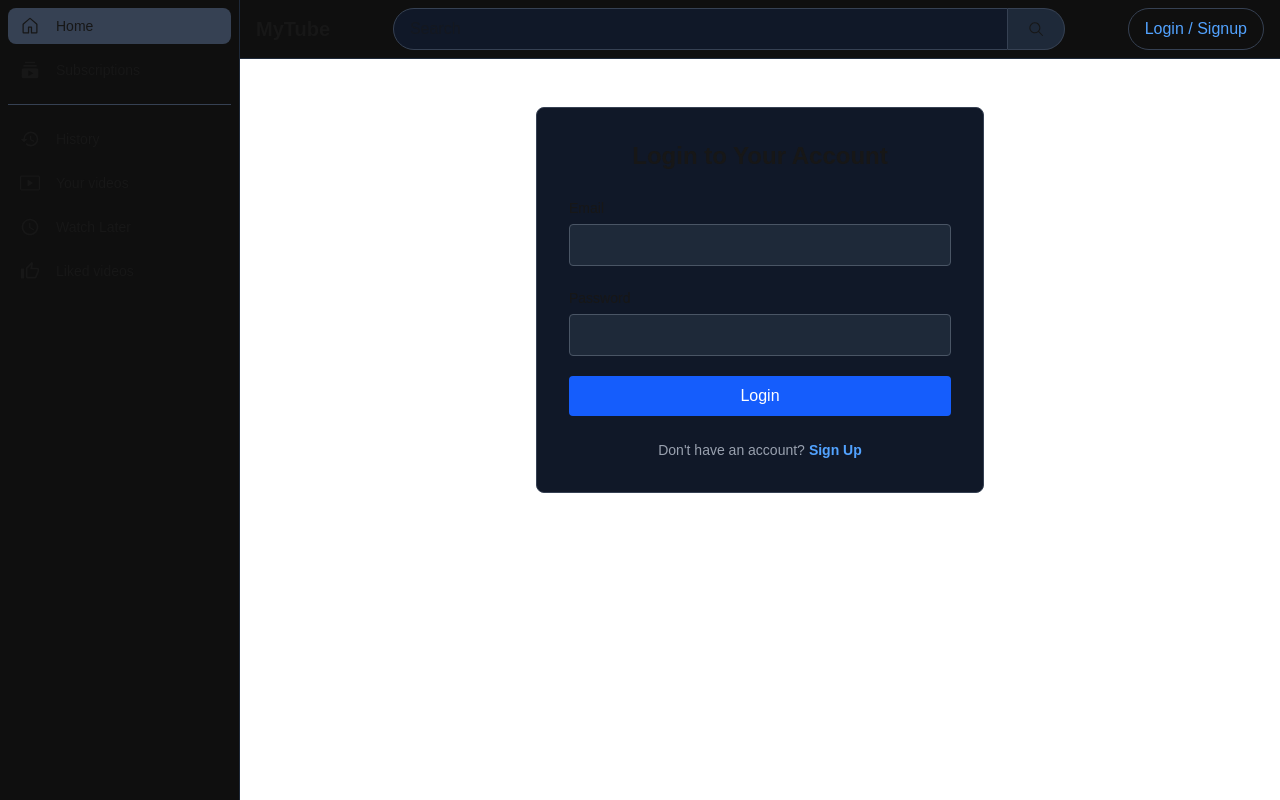
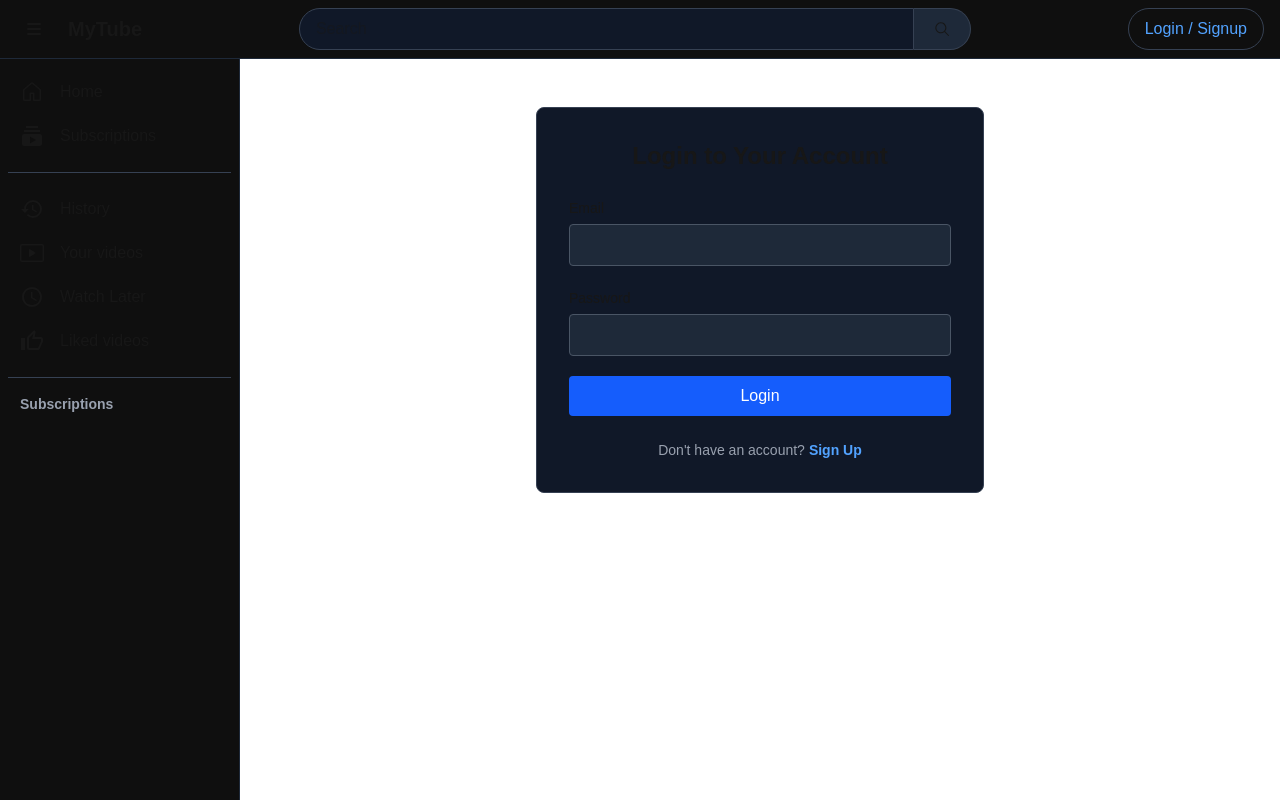
Before and after one commit to Samayyy96/Youtube-Twitter-clone, a Next.js app in the folder frontend/: page /auth in a window 1280 px wide. Built offline with nearby package versions, Linux system fonts and the light colour scheme.

Commit message:
Upgraded sidebar ui to max level , shows a list of subscriber in sidebar

```diff
--- /dev/null
+++ b/frontend/app/components/MainContent.tsx
@@ -0,0 +1,19 @@
+// app/components/MainContent.tsx
+
+'use client';
+
+import { useAuth } from '../context/AuthContext';
+
+export default function MainContent({ children }: { children: React.ReactNode }) {
+    const { isSidebarOpen } = useAuth();
+
+    return (
+        // This 'main' element will grow to fill the remaining space
+        // Its left margin will adjust based on the sidebar's state, pushing the content
+        <main
+            className={`flex-1 overflow-y-auto transition-all duration-300 ${isSidebarOpen ? 'ml-60' : 'ml-20'}`}
+        >
+            {children}
+        </main>
+    );
+}
--- a/frontend/app/components/Navbar.tsx
+++ b/frontend/app/components/Navbar.tsx
@@ -6,16 +6,17 @@ import Link from 'next/link';
 import { useAuth } from '../context/AuthContext';
 import { GoPlusCircle, GoSearch } from 'react-icons/go';
 import { IoNotificationsOutline } from 'react-icons/io5';
-import { useState, useEffect } from 'react'; // Import hooks
+import { useState, useEffect } from 'react';
+import { HiMenu } from 'react-icons/hi';
 
-// A simple type for the user data we expect to fetch
+
 interface CurrentUser {
     username: string;
     avatar?: { url: string };
 }
 
 export default function Navbar() {
-  const { isLoggedIn, logout } = useAuth(); // Get login state from our simple context
+  const { isLoggedIn, logout ,toggleSidebar } = useAuth();
 
   // 1. ADD NEW STATE to hold the user's details
   const [currentUser, setCurrentUser] = useState<CurrentUser | null>(null);
@@ -52,7 +53,12 @@ export default function Navbar() {
 
   return (
     <nav className="sticky top-0 z-50 flex items-center justify-between px-4 py-2 bg-[#0F0F0F] border-b border-gray-800">
-      <Link href="/" className="text-xl font-bold">MyTube</Link>
+      <div className="flex items-center gap-4">
+        <button onClick={toggleSidebar} className="p-2 rounded-full hover:bg-gray-700">
+            <HiMenu className="text-xl" />
+        </button>
+        <Link href="/" className="text-xl font-bold">MyTube</Link>
+      </div>
 
       {/* Search Bar */}
       <div className="flex-grow max-w-2xl hidden sm:flex">
--- a/frontend/app/components/Sidebar.tsx
+++ b/frontend/app/components/Sidebar.tsx
@@ -1,31 +1,119 @@
+// app/components/Sidebar.tsx
+'use client';
 import Link from 'next/link';
+import { useAuth } from '../context/AuthContext';
+import { useState, useEffect } from 'react';
 import { GoHome, GoVideo } from 'react-icons/go';
 import { MdSubscriptions, MdOutlineHistory, MdOutlineWatchLater, MdOutlineThumbUp } from 'react-icons/md';
 
-const SidebarLink = ({ icon, text, href, active }: { icon: React.ReactNode, text: string, href: string, active?: boolean }) => {
-  const activeClass = active ? 'bg-gray-700' : 'hover:bg-gray-700';
+// Define a type for the subscribed channel data we expect from the API
+interface SubscribedChannel {
+    subscribedChannel: {
+        _id: string;
+        username: string;
+        fullName: string;
+        avatar: { url: string };
+    };
+}
+
+// A new, more flexible Link component for the sidebar
+const SidebarLink = ({ icon, text, href, isOpen }: { icon: React.ReactNode, text: string, href: string, isOpen: boolean }) => {
   return (
-    <Link href={href} className={`flex items-center gap-4 px-3 py-2 rounded-lg text-sm ${activeClass}`}>
-      <span className="text-xl">{icon}</span>
-      <span>{text}</span>
+    <Link href={href} className={`flex items-center gap-4 py-2 rounded-lg hover:bg-gray-700 ${isOpen ? 'px-3' : 'px-2 justify-center'}`}>
+      <span className="text-2xl">{icon}</span>
+      {/* Conditionally render the text based on the 'isOpen' prop */}
+      <span className={`transition-all duration-200 ${isOpen ? 'opacity-100' : 'opacity-0 w-0'}`}>
+        {text}
+      </span>
     </Link>
   );
-}
+};
 
 export default function Sidebar() {
+  const { isSidebarOpen } = useAuth();
+  const { isLoggedIn } = useAuth();
+
+
+  const [subscriptions, setSubscriptions] = useState<SubscribedChannel[]>([]);
+
+    useEffect(() => {
+        // Only fetch subscriptions if the user is logged in
+        if (!isLoggedIn) {
+            setSubscriptions([]); // Clear subscriptions if user logs out
+            return;
+        }
+
+        const fetchSubscriptions = async () => {
+            const token = localStorage.getItem('accessToken');
+            if (!token) return;
+
+            // Your backend route to get subscribed channels.
+            // Note: Your current controller takes `subscriberId` as a URL param.
+            // It's often better to get this from the authenticated user (`req.user._id`).
+            // For now, let's assume we need to call the `/current-user` endpoint first.
+            try {
+                const meResponse = await fetch('http://localhost:3000/api/v1/users/current-user', {
+                    headers: { 'Authorization': `Bearer ${token}` }
+                });
+                if (!meResponse.ok) return;
+
+                const meData = await meResponse.json();
+                const myUserId = meData.data._id;
+
+                const subResponse = await fetch(`http://localhost:3000/api/v1/subscriptions/u/${myUserId}`, {
+                     headers: { 'Authorization': `Bearer ${token}` }
+                });
+
+                if (subResponse.ok) {
+                    const result = await subResponse.json();
+                    setSubscriptions(result.data || []);
+                }
+            } catch (error) {
+                console.error("Failed to fetch subscriptions:", error);
+            }
+        };
+
+        fetchSubscriptions();
+    }, [isLoggedIn]); // Re-fetch when the user's login status changes
+
   return (
-    <aside className="w-60 bg-[#0F0F0F] p-2 hidden md:flex flex-col border-r border-gray-800">
-      <div className="space-y-2">
-        <SidebarLink icon={<GoHome />} text="Home" href="/" active />
-        <SidebarLink icon={<MdSubscriptions />} text="Subscriptions" href="/subscriptions" />
+    // The sidebar changes its width and position based on the state
+    <aside
+        className={`fixed top-0 left-0 h-screen bg-[#0F0F0F] p-2 flex-col border-r border-gray-800 transition-all duration-300 hidden md:flex
+        ${isSidebarOpen ? 'w-60' : 'w-20'}`}
+    >
+      <div className="space-y-1 mt-16">
+        <SidebarLink icon={<GoHome />} text="Home" href="/" isOpen={isSidebarOpen} />
+        <SidebarLink icon={<MdSubscriptions />} text="Subscriptions" href="/subscriptions" isOpen={isSidebarOpen} />
       </div>
       <hr className="my-4 border-gray-700" />
-      <div className="space-y-2">
-        <SidebarLink icon={<MdOutlineHistory />} text="History" href="/history" />
-        <SidebarLink icon={<GoVideo />} text="Your videos" href="/my-videos" />
-        <SidebarLink icon={<MdOutlineWatchLater />} text="Watch Later" href="/watch-later" />
-        <SidebarLink icon={<MdOutlineThumbUp />} text="Liked videos" href="/liked" />
+      <div className="space-y-1">
+        <SidebarLink icon={<MdOutlineHistory />} text="History" href="/history" isOpen={isSidebarOpen} />
+        <SidebarLink icon={<GoVideo />} text="Your videos" href="/profile" isOpen={isSidebarOpen} />
+        <SidebarLink icon={<MdOutlineWatchLater />} text="Watch Later" href="/watch-later" isOpen={isSidebarOpen} />
+        <SidebarLink icon={<MdOutlineThumbUp />} text="Liked videos" href="/liked" isOpen={isSidebarOpen} />
       </div>
+
+      {/* subscribers list */}
+      <div className={`transition-opacity duration-200 ${isSidebarOpen ? 'opacity-100' : 'opacity-0 pointer-events-none'}`}>
+                <hr className="my-4 border-gray-700" />
+                <h2 className="px-3 text-sm font-semibold text-gray-400">Subscriptions</h2>
+                <div className="mt-2 space-y-1">
+                    {subscriptions.map(({ subscribedChannel }) => (
+                        <Link key={subscribedChannel._id} href={`/${subscribedChannel.username}`} className="flex items-center gap-3 px-3 py-2 rounded-lg hover:bg-gray-800">
+                            <img
+                                src={subscribedChannel.avatar.url}
+                                alt={subscribedChannel.fullName}
+                                className="w-6 h-6 rounded-full object-cover"
+                            />
+                            <span className="text-sm font-medium whitespace-nowrap overflow-hidden text-ellipsis">
+                                {subscribedChannel.fullName}
+                            </span>
+                        </Link>
+                    ))}
+                </div>
+            </div>
+      {/* You can add the subscriptions list here, which would only be visible when isOpen is true */}
     </aside>
   );
 }
--- a/frontend/app/components/TagsBar.tsx
+++ b/frontend/app/components/TagsBar.tsx
@@ -48,7 +48,7 @@ export default function TagsBar() {
     ];
 
     return (
-        <div className="sticky top-[57px] bg-[#0F0F0F] z-40 py-2 border-b border-gray-800 center">
+        <div className="top-[57px] bg-[#0F0F0F] z-40 py-2 border-b border-gray-800 center">
             <div className="flex items-center gap-3 overflow-x-auto pb-2 px-4 md:px-6 no-scrollbar">
                 {categories.map(category => (
                     <div key={category} onClick={() => handleFilter('query', category)}>
--- a/frontend/app/context/AuthContext.tsx
+++ b/frontend/app/context/AuthContext.tsx
@@ -3,17 +3,21 @@
 
 import React, { createContext, useContext, useState, useEffect, ReactNode } from 'react';
 
-// === THE FIX IS HERE (in the type definition) ===
+//this also contains the shared state for sidebar toggle
+
 interface AuthContextType {
   isLoggedIn: boolean;
-  login: (token: string) => void; // It now correctly expects a 'token' string
+  login: (token: string) => void;
   logout: () => void;
+  isSidebarOpen: boolean;
+  toggleSidebar: () => void;
 }
 
 const AuthContext = createContext<AuthContextType | undefined>(undefined);
 
 export const useAuth = () => {
   const context = useContext(AuthContext);
+
   if (context === undefined) {
     throw new Error('useAuth must be used within an AuthProvider');
   }
@@ -24,6 +28,9 @@ export const AuthProvider = ({ children }: { children: ReactNode }) => {
   const [isLoggedIn, setIsLoggedIn] = useState(false);
   const [isLoading, setIsLoading] = useState(true);
 
+  //sidebar toggle state
+  const [isSidebarOpen, setIsSidebarOpen] = useState(true);
+
   useEffect(() => {
     const token = localStorage.getItem('accessToken');
     if (token) {
@@ -32,9 +39,8 @@ export const AuthProvider = ({ children }: { children: ReactNode }) => {
     setIsLoading(false);
   }, []);
 
-  // === AND THE FIX IS HERE (in the implementation) ===
   const login = (token: string) => {
-    // 1. Save the token to localStorage. This is what we were missing.
+    // 1. Save the token to localStorage.
     localStorage.setItem('accessToken', token);
     // 2. Update the application's state to reflect the login.
     setIsLoggedIn(true);
@@ -46,12 +52,16 @@ export const AuthProvider = ({ children }: { children: ReactNode }) => {
     window.location.href = '/';
   };
 
+  const toggleSidebar = () => {
+    setIsSidebarOpen(prev => !prev);
+  };
+
   if (isLoading) {
     return null;
   }
 
   return (
-    <AuthContext.Provider value={{ isLoggedIn, login, logout }}>
+    <AuthContext.Provider value={{ isLoggedIn, login, logout, isSidebarOpen, toggleSidebar }}>
       {children}
     </AuthContext.Provider>
   );
--- a/frontend/app/layout.tsx
+++ b/frontend/app/layout.tsx
@@ -1,8 +1,11 @@
+// app/layout.tsx
+
 import type { Metadata } from 'next';
 import './globals.css';
 import Navbar from './components/Navbar';
 import Sidebar from './components/Sidebar';
-import { AuthProvider } from './context/AuthContext'; // <-- IMPORT
+import { AuthProvider } from './context/AuthContext';
+import MainContent from './components/MainContent'; // We'll create this new component
 
 export const metadata: Metadata = {
   title: 'MyTube',
@@ -17,15 +20,20 @@ export default function RootLayout({
   return (
     <html lang="en">
       <body className="bg-[#0F0F0F] text-gray-200">
-        <AuthProvider> {/* <-- WRAP EVERYTHING */}
-          <div className="flex h-screen">
-            <Sidebar />
-            <main className="flex-1 flex flex-col overflow-y-auto">
-              <Navbar />
-              <div>{children}</div>
-            </main>
+        <AuthProvider>
+          <div className="flex flex-col h-screen">
+            {/* Navbar is now at the top level, always full width */}
+            <Navbar />
+            <div className="flex flex-1 overflow-hidden">
+              {/* Sidebar is also at this level */}
+              <Sidebar />
+              {/* MainContent is a new client component that handles the dynamic margin */}
+              <MainContent>
+                {children}
+              </MainContent>
+            </div>
           </div>
-        </AuthProvider> {/* <-- CLOSE WRAPPER */}
+        </AuthProvider>
       </body>
     </html>
   );
```
Also changed, not shown: frontend/app/globals.css (+0 -9 lines).
